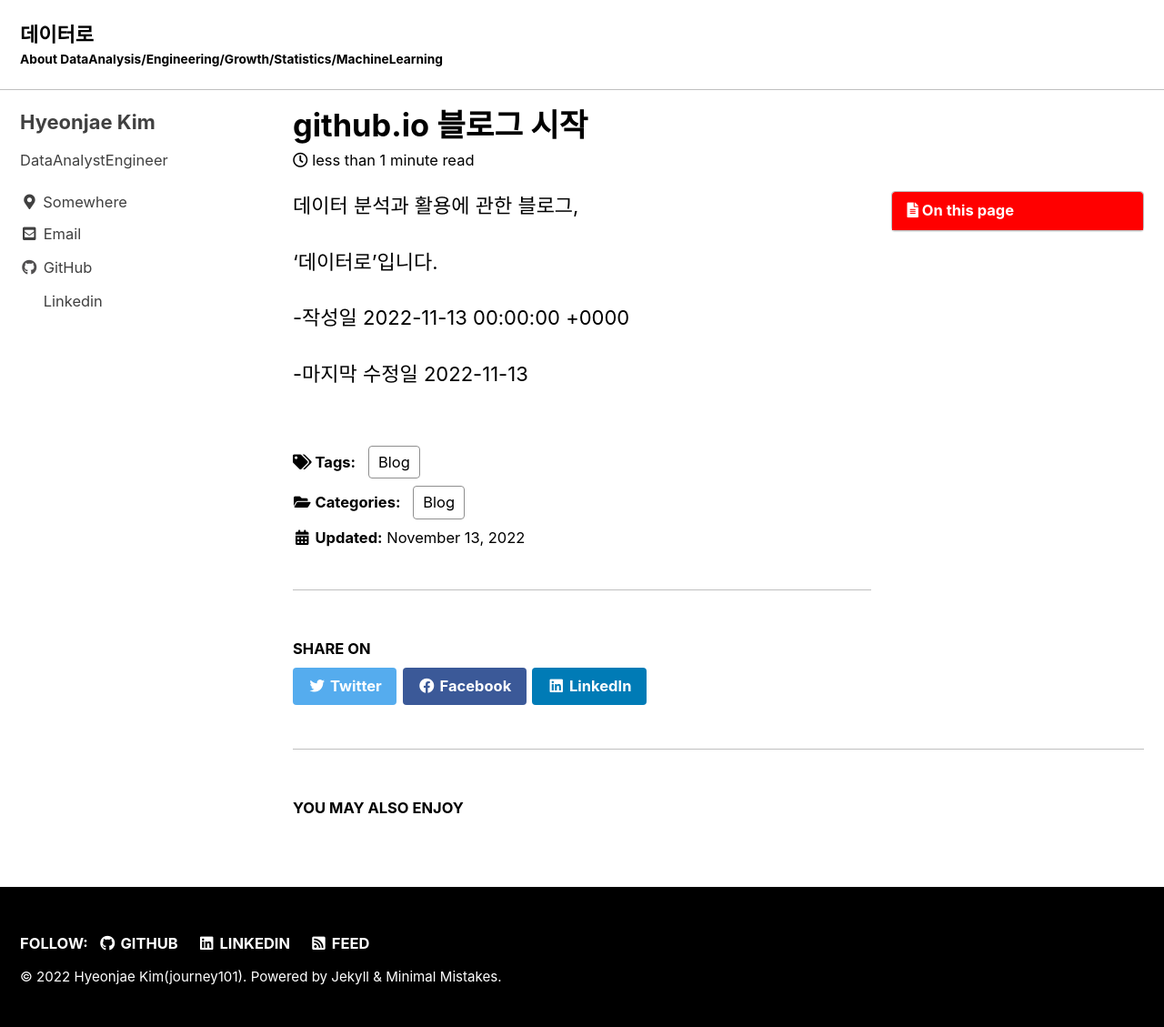
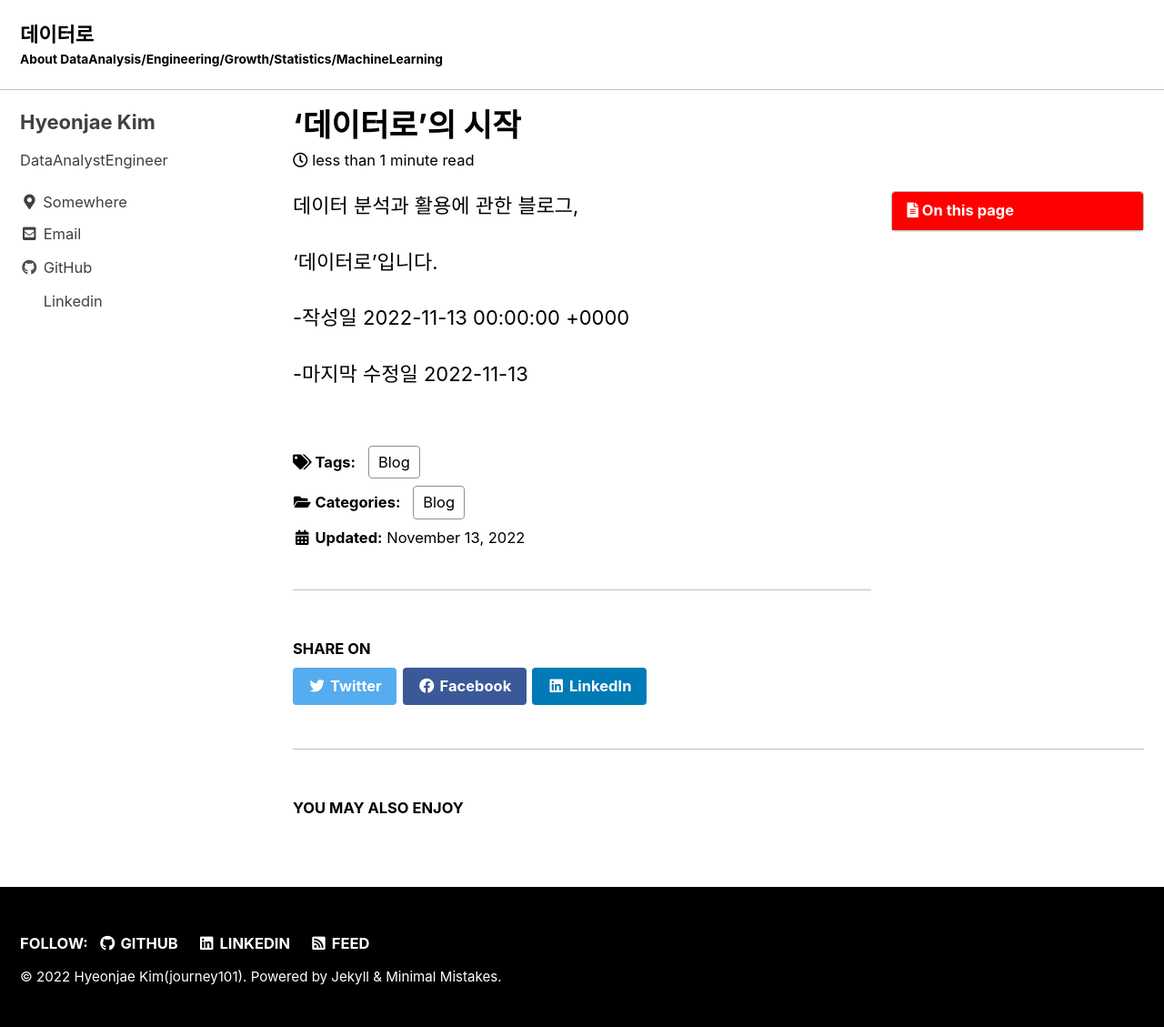
Before and after one commit to journey101/journey101.github.io, a Jekyll site: the page built from _posts/2022-11-13-first.md, in a window 1280 px wide. Shown: the whole page at 91% size. Built offline with Jekyll 4.4.1, drawn with Linux system fonts in a browser that asks for light colours; cached includes are drawn as plain includes.

Commit message:
first-post

```diff
--- a/_posts/2022-11-13-first.md
+++ b/_posts/2022-11-13-first.md
@@ -1,6 +1,6 @@
 ---
-title: "github.io 블로그 시작"
-excerpt: "github.io 블로그의 첫글"
+title: "'데이터로'의 시작"
+excerpt: "'데이터로'의 첫글"
 
 categories:
  - Blog
```
